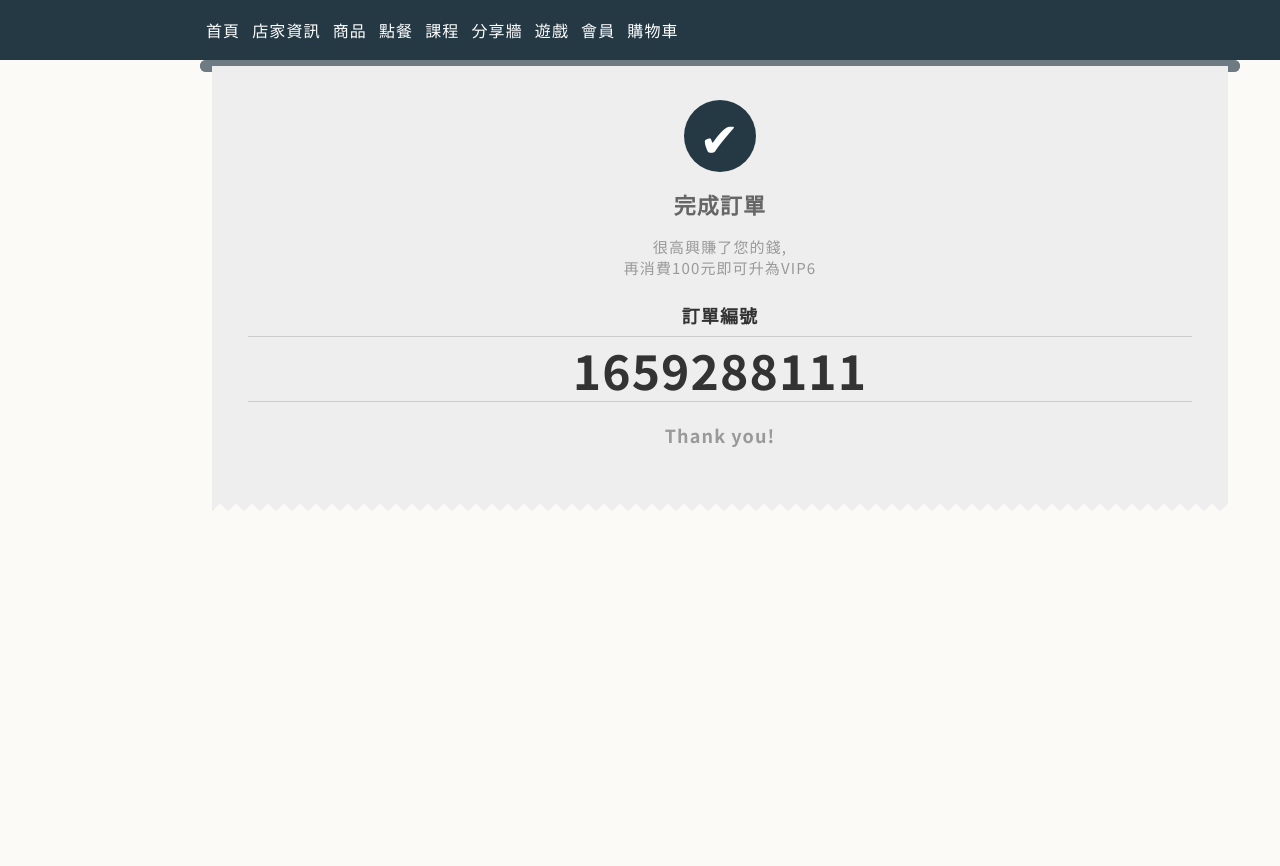
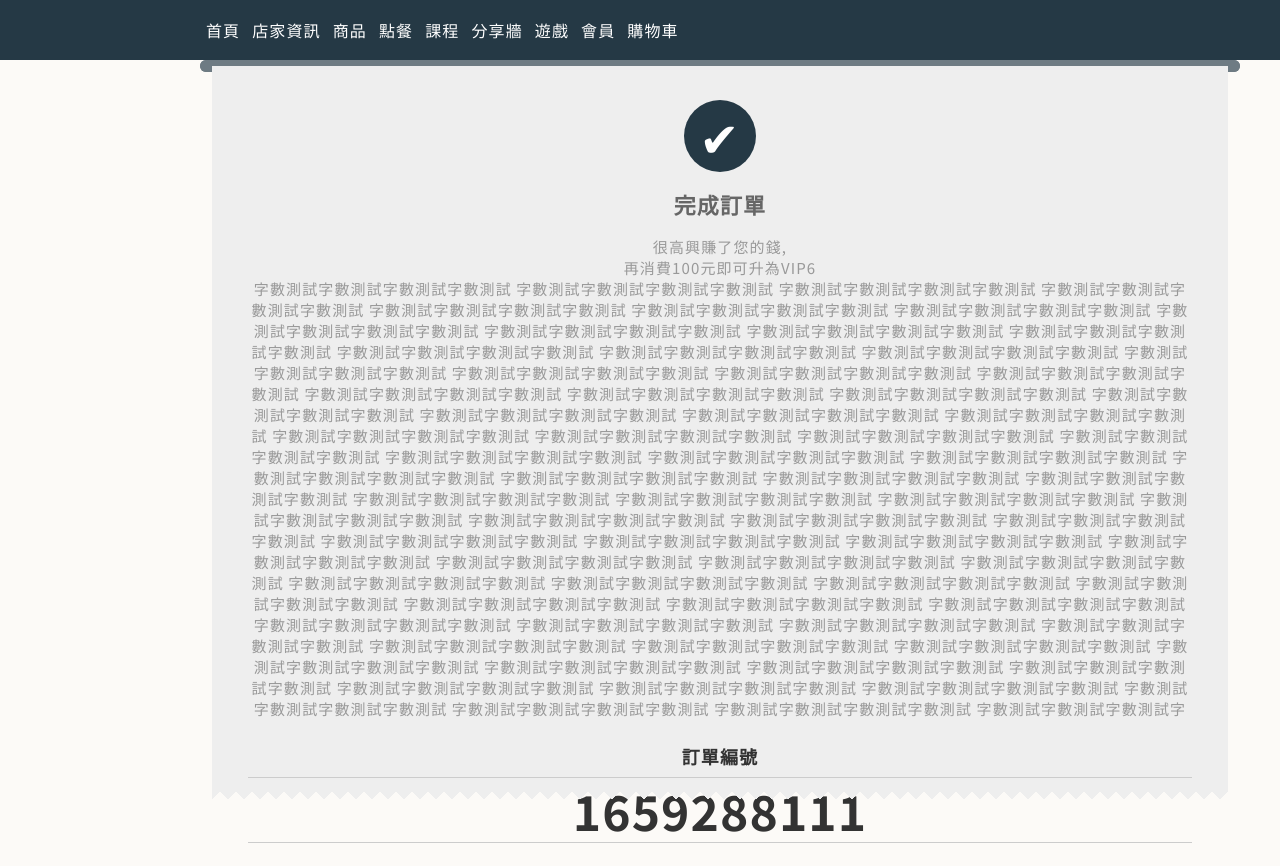
Before and after one commit to hunter850/coffee_react, a React (Create React App) app: page /course/orders in a window 1280 px wide. Shown: the top 866 px of the page. Built offline with nearby package versions, Linux system fonts and the light colour scheme; no server answers.

Commit message:
完成訂單css微調 - 字數測試

```diff
--- a/src/component/Course/CourseManage/List/List.css
+++ b/src/component/Course/CourseManage/List/List.css
@@ -91,6 +91,7 @@
     margin-left: 270px;
     border-radius: 2px;
     filter: drop-shadow(1px 1px 10px rgba(0, 0, 0, 0.25));
+    cursor: pointer;
 }
 
 .List-delete-icon {
@@ -99,4 +100,5 @@
     height: 40px;
     border-radius: 2px;
     filter: drop-shadow(1px 1px 10px rgba(0, 0, 0, 0.25));
+    cursor: pointer;
 }
--- a/src/routes/course/OrderCompleted.js
+++ b/src/routes/course/OrderCompleted.js
@@ -52,7 +52,82 @@ function OrderCompleted() {
                             </div>
                             <div className="success-description">
                                 很高興賺了您的錢, <br />
-                                再消費100元即可升為VIP6
+                                再消費100元即可升為VIP6 <br />
+                                字數測試字數測試字數測試字數測試
+                                字數測試字數測試字數測試字數測試
+                                字數測試字數測試字數測試字數測試
+                                字數測試字數測試字數測試字數測試
+                                字數測試字數測試字數測試字數測試
+                                字數測試字數測試字數測試字數測試
+                                字數測試字數測試字數測試字數測試
+                                字數測試字數測試字數測試字數測試
+                                字數測試字數測試字數測試字數測試
+                                字數測試字數測試字數測試字數測試
+                                字數測試字數測試字數測試字數測試
+                                字數測試字數測試字數測試字數測試
+                                字數測試字數測試字數測試字數測試
+                                字數測試字數測試字數測試字數測試
+                                字數測試字數測試字數測試字數測試
+                                字數測試字數測試字數測試字數測試
+                                字數測試字數測試字數測試字數測試
+                                字數測試字數測試字數測試字數測試
+                                字數測試字數測試字數測試字數測試
+                                字數測試字數測試字數測試字數測試
+                                字數測試字數測試字數測試字數測試
+                                字數測試字數測試字數測試字數測試
+                                字數測試字數測試字數測試字數測試
+                                字數測試字數測試字數測試字數測試
+                                字數測試字數測試字數測試字數測試
+                                字數測試字數測試字數測試字數測試
+                                字數測試字數測試字數測試字數測試
+                                字數測試字數測試字數測試字數測試
+                                字數測試字數測試字數測試字數測試
+                                字數測試字數測試字數測試字數測試
+                                字數測試字數測試字數測試字數測試
+                                字數測試字數測試字數測試字數測試
+                                字數測試字數測試字數測試字數測試
+                                字數測試字數測試字數測試字數測試
+                                字數測試字數測試字數測試字數測試
+                                字數測試字數測試字數測試字數測試
+                                字數測試字數測試字數測試字數測試
+                                字數測試字數測試字數測試字數測試
+                                字數測試字數測試字數測試字數測試
+                                字數測試字數測試字數測試字數測試
+                                字數測試字數測試字數測試字數測試
+                                字數測試字數測試字數測試字數測試
+                                字數測試字數測試字數測試字數測試
+                                字數測試字數測試字數測試字數測試
+                                字數測試字數測試字數測試字數測試
+                                字數測試字數測試字數測試字數測試
+                                字數測試字數測試字數測試字數測試
+                                字數測試字數測試字數測試字數測試
+                                字數測試字數測試字數測試字數測試
+                                字數測試字數測試字數測試字數測試
+                                字數測試字數測試字數測試字數測試
+                                字數測試字數測試字數測試字數測試
+                                字數測試字數測試字數測試字數測試
+                                字數測試字數測試字數測試字數測試
+                                字數測試字數測試字數測試字數測試
+                                字數測試字數測試字數測試字數測試
+                                字數測試字數測試字數測試字數測試
+                                字數測試字數測試字數測試字數測試
+                                字數測試字數測試字數測試字數測試
+                                字數測試字數測試字數測試字數測試
+                                字數測試字數測試字數測試字數測試
+                                字數測試字數測試字數測試字數測試
+                                字數測試字數測試字數測試字數測試
+                                字數測試字數測試字數測試字數測試
+                                字數測試字數測試字數測試字數測試
+                                字數測試字數測試字數測試字數測試
+                                字數測試字數測試字數測試字數測試
+                                字數測試字數測試字數測試字數測試
+                                字數測試字數測試字數測試字數測試
+                                字數測試字數測試字數測試字數測試
+                                字數測試字數測試字數測試字數測試
+                                字數測試字數測試字數測試字數測試
+                                字數測試字數測試字數測試字數測試
+                                字數測試字數測試字數測試字數測試
+                                字數測試字數測試字數測試字
                             </div>
                             <div className="order-details">
                                 <div className="order-number-label">
--- a/src/routes/course/OrderCompleted.scss
+++ b/src/routes/course/OrderCompleted.scss
@@ -35,6 +35,7 @@
 .main-contents {
     margin: 0 12px;
     padding: 24px;
+    height: 88vh;
 }
 
 // Paper Jagged Edge
```
